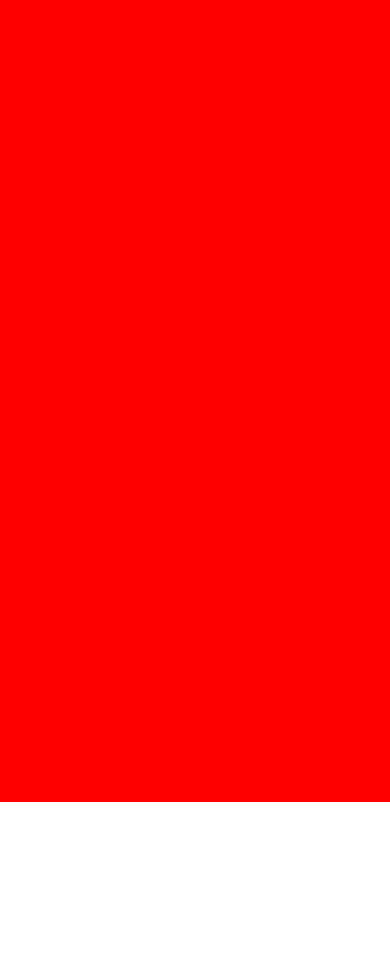
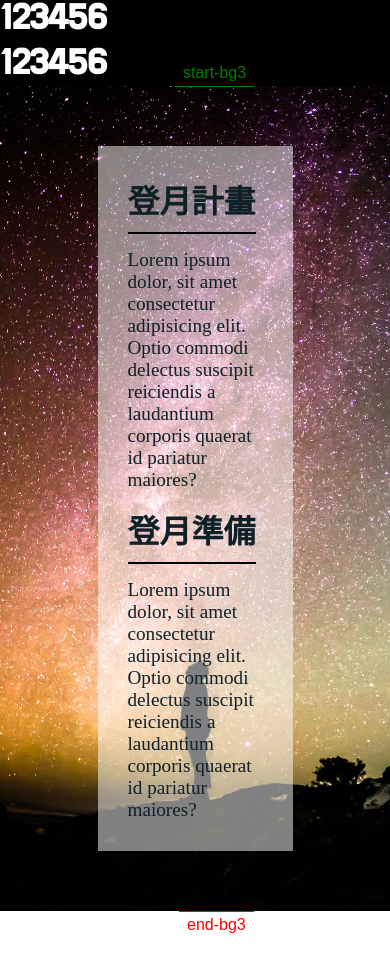
Before and after one commit to shiauweitsung/shiauspace, a Vue app: page /#/ in a window 390 px wide. Shown: the part 884-1856 px from the top of the page. After the commit the page ends 1822 px from the top, so only its background shows below. Built offline with nearby package versions, Linux system fonts and the light colour scheme; what vue-loading-overlay would draw is missing.

Commit message:
20210809
index update

```diff
--- /dev/null
+++ b/src/components/Footer.vue
@@ -0,0 +1,3 @@
+<template>
+  <div class="footer">footer</div>
+</template>
--- a/src/components/Header.vue
+++ b/src/components/Header.vue
@@ -10,6 +10,9 @@
         <ul ref="menu">
           <li>
             <routerLink class="main-link" to="/about">關於我們</routerLink>
+          </li>
+          <li>
+            <routerLink class="main-link" to="/news">太空事件</routerLink>
           </li>
           <li>
             <routerLink class="main-link" to="/product">贊助計畫</routerLink>
@@ -72,6 +75,9 @@ export default {
 };
 </script>
 <style lang="scss" scoped>
+.header.active {
+  background-color: rgba(88, 88, 88, 0.8);
+}
 .header {
   position: fixed;
   top: 0px;
@@ -79,6 +85,8 @@ export default {
   transform: translateX(-50%);
   z-index: 99999;
   width: 100%;
+  z-index: 99999999;
+  transition: all 0.5s;
   // opacity: 0;
   &-wrap {
     max-width: 1440px;
@@ -133,6 +141,12 @@ export default {
           margin-bottom: 15px;
           font-size: 1.1rem;
         }
+        & > a {
+          @media (max-width: 768px) {
+            padding-bottom: 5px;
+            border-bottom: 1px solid #252525;
+          }
+        }
       }
     }
   }
--- a/src/pages/backEnd/Backproduct.vue
+++ b/src/pages/backEnd/Backproduct.vue
@@ -319,7 +319,7 @@ export default {
       position: absolute;
       cursor: pointer;
       right: 25px;
-      top: 210px;
+      bottom: 40px;
 
       & > img {
         position: absolute;
--- a/src/views/Home.vue
+++ b/src/views/Home.vue
@@ -17,32 +17,47 @@
       </div>
       <div class="home-wrap-cont">
         <div class="home-wrap-cont-item">
-          <div class="item-img">01</div>
+          <div class="item-img">
+            <model-viewer
+              src="~@/assets/images/frontEnd/test.glb"
+            ></model-viewer>
+          </div>
           <div class="item-cont">
-            <h5>01</h5>
+            <h5>地球</h5>
             <p>space</p>
             <p>spaceXXXX</p>
           </div>
           <div class="item-cont">
+            <h5>水星</h5>
             <p>1324564</p>
             <p>124</p>
           </div>
           <div class="item-img">02</div>
         </div>
         <div class="home-wrap-cont-item">
-          <h1>123456</h1>
-          <h1>123456</h1>
+          <h1>木星</h1>
+          <h1>土星介紹</h1>
           <h1>123456</h1>
           <h1>123456</h1>
           <h1>123456</h1>
           <h1>123456</h1>
         </div>
-      </div>
-      <div class="bg-cont">
-        <div class="testbg testbg1">1</div>
-        <div class="testbg testbg2">2</div>
-        <div class="testbg testbg3">3</div>
-        <div class="testbg testbg4">4</div>
+        <div class="home-wrap-cont-item bg3">
+          <div>
+            <h4>登月計畫</h4>
+            <p>
+              Lorem ipsum dolor, sit amet consectetur adipisicing elit. Optio
+              commodi delectus suscipit reiciendis a laudantium corporis quaerat
+              id pariatur maiores?
+            </p>
+            <h4>登月準備</h4>
+            <p>
+              Lorem ipsum dolor, sit amet consectetur adipisicing elit. Optio
+              commodi delectus suscipit reiciendis a laudantium corporis quaerat
+              id pariatur maiores?
+            </p>
+          </div>
+        </div>
       </div>
     </div>
   </div>
@@ -76,25 +91,10 @@ export default {
     }, {
       opacity: 1,
     });
-    const t2 = this.gsap.timeline();
-    t2.from('.testbg2', { xPercent: '-100', duration: 2 });
-    t2.from('.testbg3', { yPercent: '-100', duration: 2 });
-    t2.from('.testbg4', { xPercent: '-100', duration: 2 });
-    this.scrollTrigger.create({
-      animation: t2,
-      trigger: '.bg-cont',
-      start: 'top top',
-      end: '+=3000',
-      id: 'bgID',
-      pin: true,
-      scrub: true,
-      anticipatePin: 1,
-      // markers: true,
-    });
     const t3 = this.gsap.timeline();
     const img = document.querySelectorAll('.item-img');
     img.forEach((item) => {
-      t3.from(item, { xPercent: '-1000', duration: 2, delay: 2 });
+      t3.from(item, { x: '-10000%', duration: 2, delay: 2 });
     });
     t3.from('.item-cont', { xPercent: '-1000', duration: 2 });
     this.scrollTrigger.create({
@@ -104,9 +104,20 @@ export default {
       id: 'item',
       // markers: true,
     });
+    const t4 = this.gsap.timeline();
+    t4.from('.bg3 div', { y: '-1000', duration: 2 });
+    this.scrollTrigger.create({
+      animation: t4,
+      trigger: '.bg3',
+      toggleActions: 'play none none none',
+      start: 'top bottom',
+      end: 'bottom center',
+      id: 'bg3',
+      markers: true,
+    });
   },
   beforeDestroy() {
-    this.scrollTrigger.getById('bgID').kill();
+    this.scrollTrigger.getById('bg3').kill();
   },
 };
 </script>
@@ -239,29 +250,33 @@ export default {
   }
 }
 
-.testbg {
-  position: absolute;
-  width: 100%;
-  height: 100%;
-  top: 0px;
-  left: 0px;
-}
-.testbg1 {
-  background-color: red;
-}
-.testbg2 {
-  background-color: blue;
-}
-.testbg3 {
-  background-color: green;
-}
-.testbg4 {
-  background-color: greenyellow;
-}
-.bg-cont {
-  height: 100vh;
-  width: 100vw;
-  position: relative;
+.bg3 {
+  background: url(~@/assets/images/frontEnd/bg3.jpg);
+  background-size: cover;
+  background-position: center;
+  background-attachment: fixed;
+  background-repeat: no-repeat;
+  display: flex;
+  justify-content: center;
+  align-items: center;
+  padding: 60px 0px;
   overflow: hidden;
+  color: map-get($color, main);
+  & > div {
+    width: 50%;
+    background-color: rgba(255, 255, 255, 0.5);
+    padding: 15px 30px 30px 30px;
+    & > h4 {
+      font-size: 2rem;
+      display: inline-block;
+      border-bottom: 2px solid black;
+      padding-bottom: 10px;
+      margin-top: 15px;
+      margin-bottom: 15px;
+    }
+    & > p {
+      font-size: 1.2rem;
+    }
+  }
 }
 </style>
--- a/src/views/Index.vue
+++ b/src/views/Index.vue
@@ -2,14 +2,17 @@
   <div>
     <frontHeader />
     <router-view />
+    <frontFooter />
   </div>
 </template>
 <script>
 import frontHeader from '../components/Header.vue';
+import frontFooter from '../components/Footer.vue';
 
 export default {
   components: {
     frontHeader,
+    frontFooter,
   },
 };
 </script>
```
Also changed, not shown: src/assets/images/frontEnd/bg3.jpg (added), 1 other file (tests, documents, lock files or other folders).
